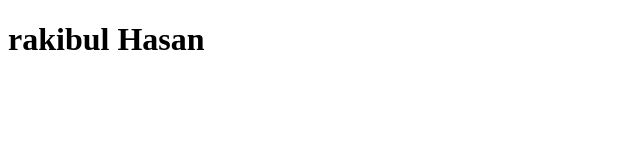
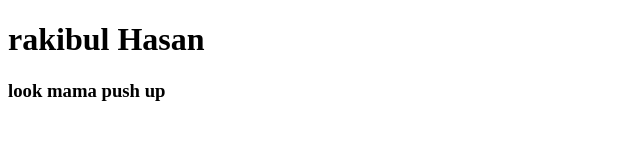
Before and after one commit to rakibhasantusar/my-website, a plain HTML site: page index.html in a window 1280 px wide. Shown: the whole page, without its empty margins (0-640 px from the left). Drawn offline with Linux system fonts and the light colour scheme.

Commit message:
hoice change

```diff
--- a/index.html
+++ b/index.html
@@ -8,5 +8,6 @@
 </head>
 <body>
     <h1>rakibul Hasan</h1>
+    <h3>look mama push up</h3>
 </body>
 </html>
```
